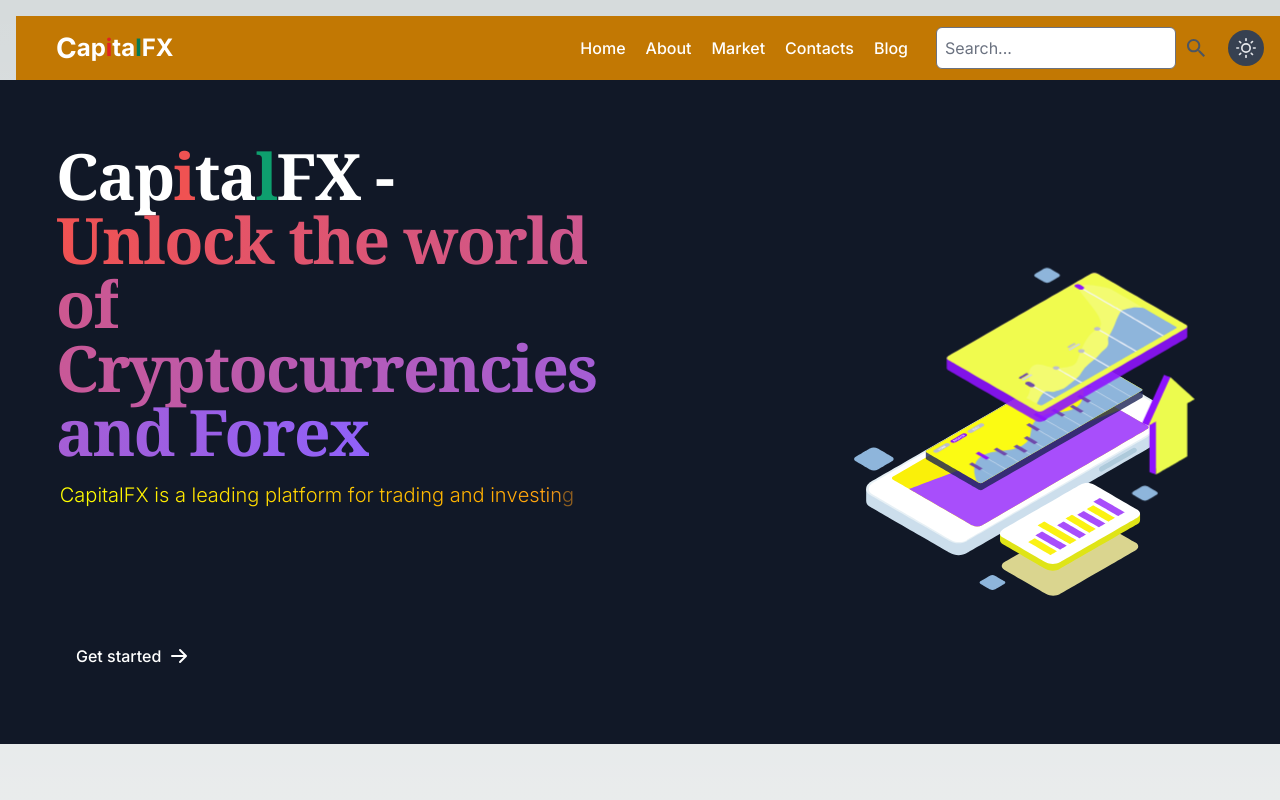
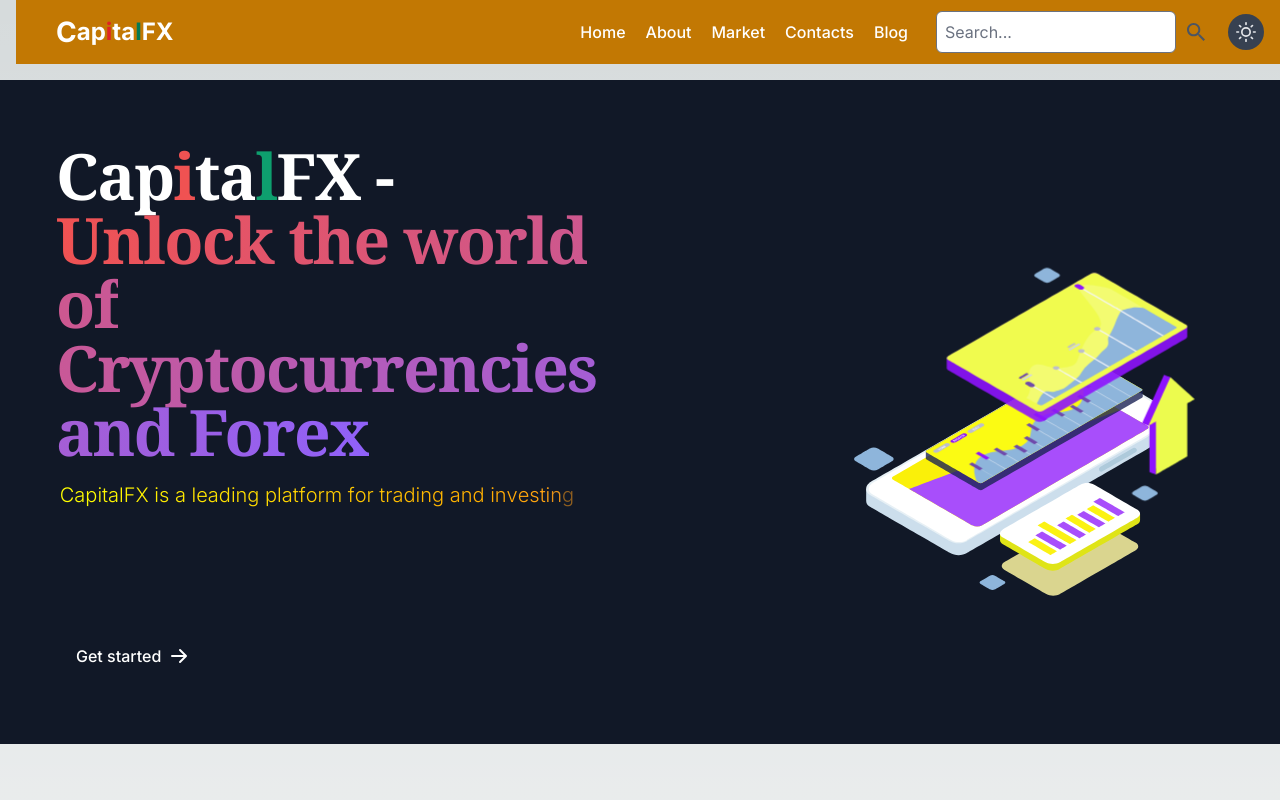
Before and after one commit to Ezejaemmanuel/capital_fx, a Next.js app: page / in a window 1280 px wide. Shown: the top 800 px of the page. Built offline with nearby package versions, Linux system fonts and the light colour scheme.

Commit message:
Update layout.tsx

```diff
--- a/app/layout.tsx
+++ b/app/layout.tsx
@@ -17,7 +17,7 @@ export default function RootLayout({
   return (
     <html lang="en">
       <body className={inter.className}>
-     <div className='fixed w-full z-10 top-0 m-4 bg-gray-800 text-white mb-6'>
+     <div className='fixed w-full z-10 top-0 mx-4 bg-gray-800 text-white mb-6'>
         <NavBar />
       </div>
       <main className='mt-20'>{children}</main>
```
